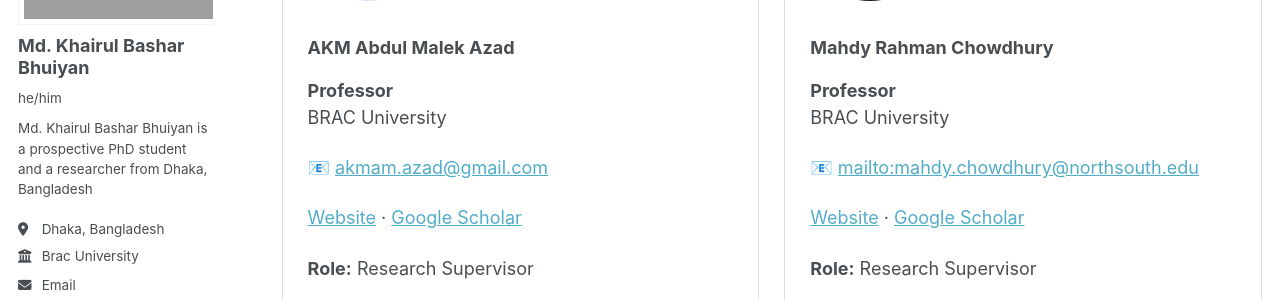
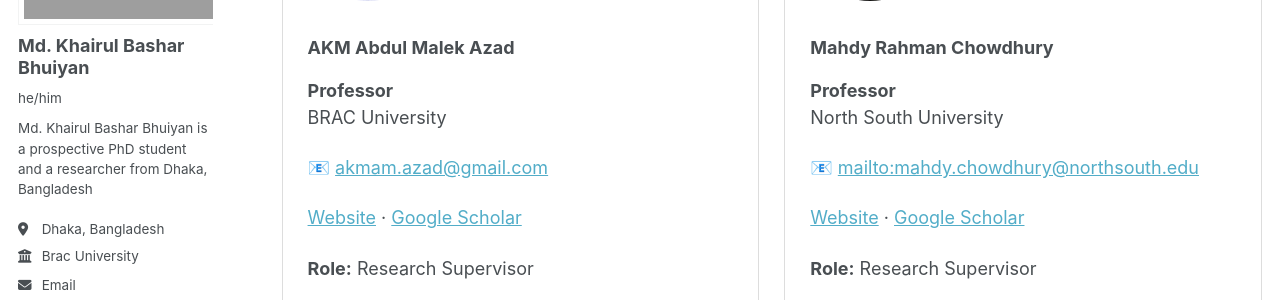
Before and after one commit to KBhuiyan13/kbashar13.github.io, a Jekyll site: the page built from _pages/people.md, in a window 1280 px wide and 900 px high. Shown: the part 336-636 px from the top of the window. Built offline with Jekyll 4.4.1, drawn with Linux system fonts in a browser that asks for light colours; some web fonts are replaced; a script bundle is joined from its source files by our own code; library files that are not in the unit come from our copies.

Commit message:
Update _pages/people.md

```diff
--- a/_data/advisors.yml
+++ b/_data/advisors.yml
@@ -12,7 +12,7 @@
 
 - name: Mahdy Rahman Chowdhury
   title: Professor
-  institution: BRAC University
+  institution: North South University
   photo: /images/people/mahdy.jpg
   email: mailto:mahdy.chowdhury@northsouth.edu
   website: http://ece.northsouth.edu/people/mahdy-rahman-chowdhury/
--- a/_pages/people.md
+++ b/_pages/people.md
@@ -15,7 +15,7 @@ css:
 
 <div class="person-card">
 
-  <img src="{{ person.photo }}" class="person-photo" alt="{{ person.name }}">
+  <img src="{{ person.photo | relative_url }}" class="person-photo" alt="{{ person.name }}">
 
   <h3>{{ person.name }}</h3>
 
```
